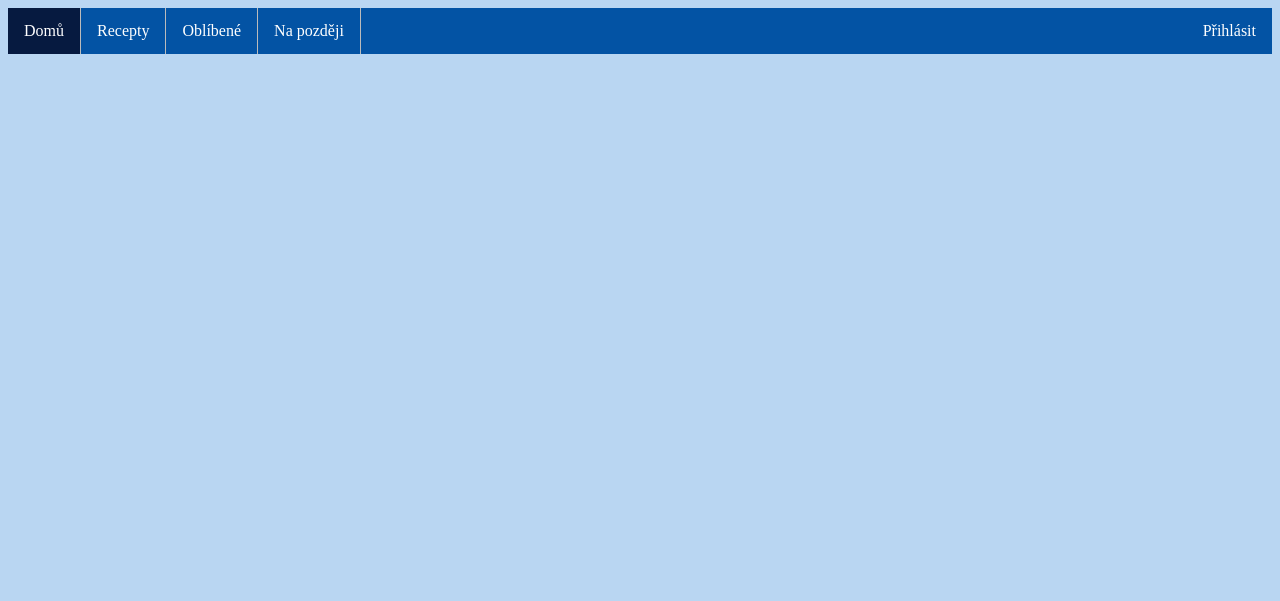
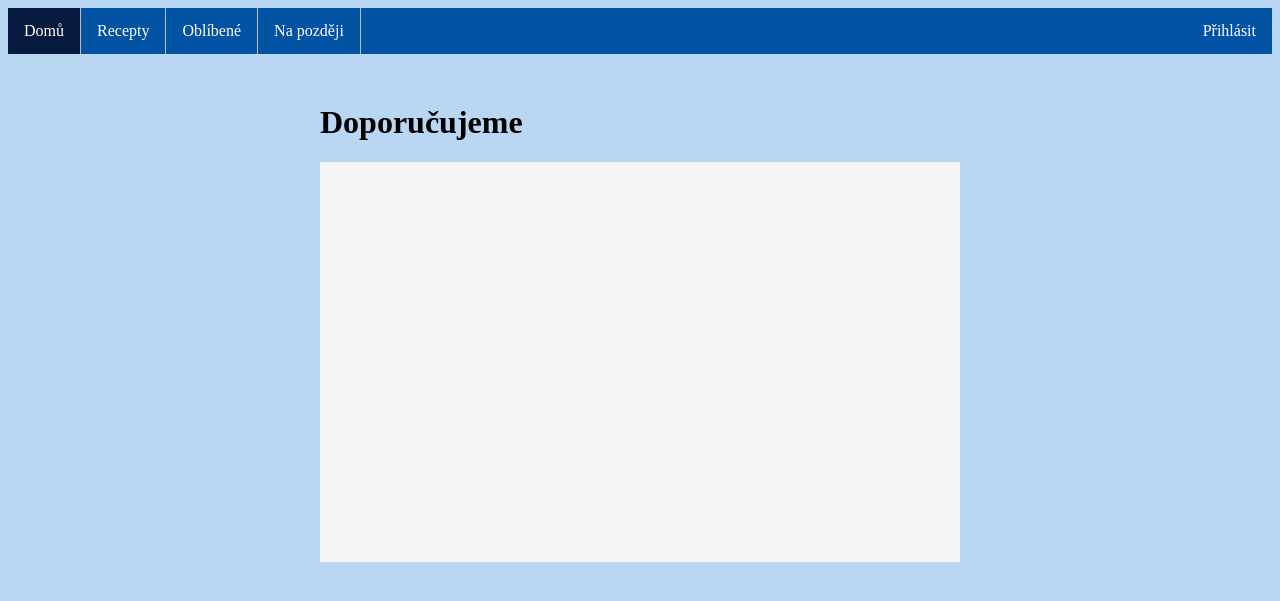
Before and after one commit to MatejUllman/milkhz-project, a PHP site: page /HlavniStrana.html in a window 1280 px wide. Shown: the top 601 px of the page. Run offline with PHP 8.4, Linux system fonts and the light colour scheme.

Commit message:
dodělávky

```diff
--- a/HlavniStrana.html
+++ b/HlavniStrana.html
@@ -15,5 +15,13 @@
         <li><a href="">Na později</a></li>
         <li style="float:right"><a href="">Přihlásit</a></li>
       </ul>
+      <div id="Doporucujeme"><h1 >Doporučujeme</h1></div>
+
+      <div id="doporuceno">
+
+      </div>
+
+
+
 </body>
 </html>
--- a/css.css
+++ b/css.css
@@ -31,3 +31,16 @@ li a:hover:not(.active) {
 .active {
   background-color: rgb(6, 26, 64);
 }
+#Doporucujeme{
+    width: 50vw;
+    margin: auto;
+    margin-top: 50px ;
+
+
+}
+#doporuceno{
+    background-color: whitesmoke;
+    width: 50vw;
+    margin: auto;
+    height: 400px;
+}
```
